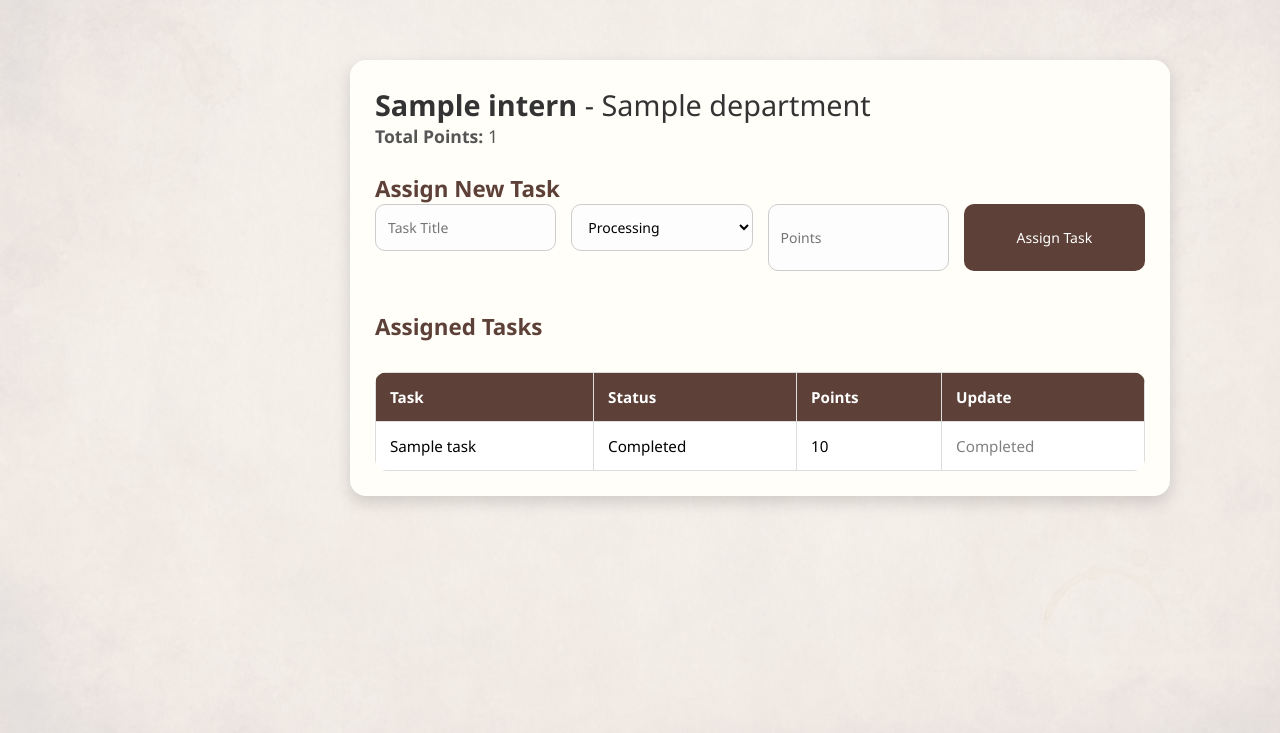
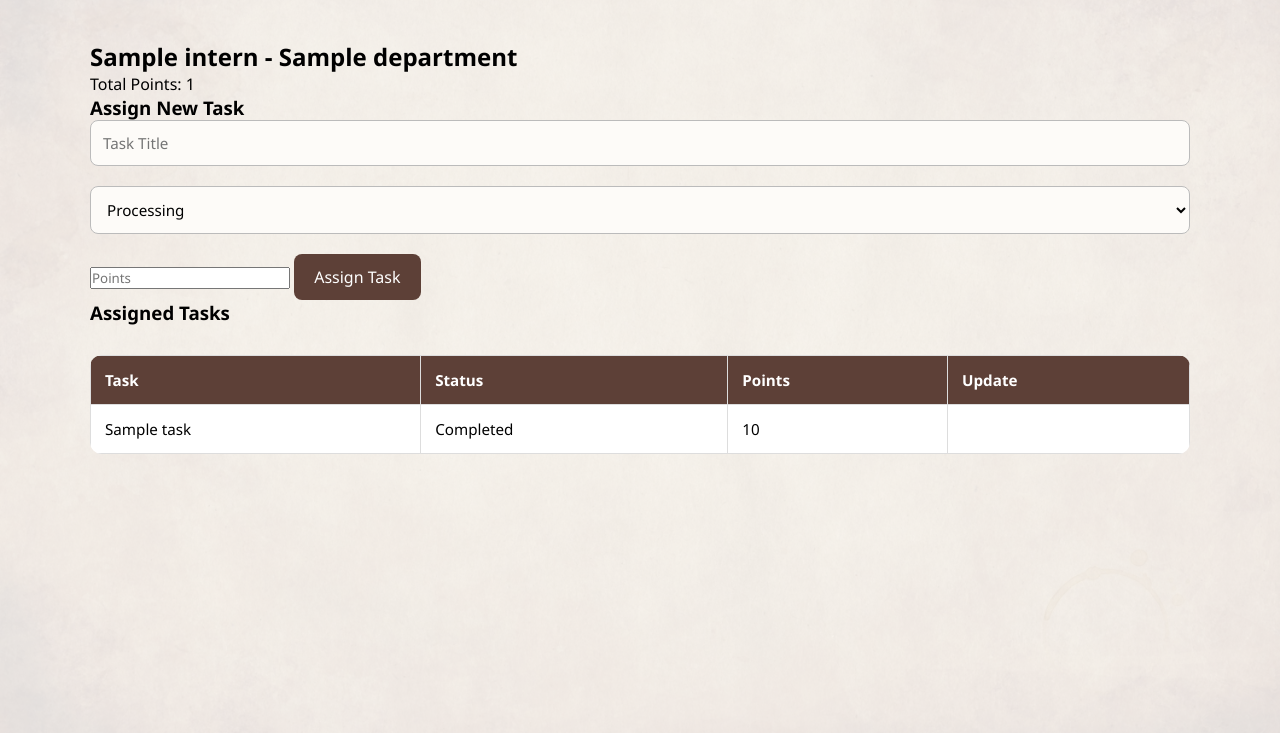
Before and after one commit to moulik3637/intern, a Flask app: template templates/intern_detail.html in a window 1280 px wide. Shown: the part 67-800 px from the top of the page. Run offline with Flask 3, Linux system fonts and the light colour scheme; the template is opened without the code that fills it: most values are stand-ins (such as "Sample title", 1, 10 or a date in 2020).

Commit message:
intern_detail.html

```diff
--- a/templates/intern_detail.html
+++ b/templates/intern_detail.html
@@ -1,35 +1,30 @@
 {% extends "layout.html" %}
 {% block title %}{{ intern.name }} Details{% endblock %}
 {% block content %}
-<div class="dashboard-container">
-    <div class="main-content">
-        <div class="card animate-slide-up" style="max-width: 960px; margin: 0 auto;">
-            <h2>{{ intern.name }} <span style="font-weight: normal;">- {{ intern.department }}</span></h2>
-            <p style="font-size: 1.1rem; margin-bottom: 25px;"><strong>Total Points:</strong> {{ total_points }}</p>
+<h2>{{ intern.name }} - {{ intern.department }}</h2>
+<p>Total Points: {{ total_points }}</p>
 
 <h3>Assign New Task</h3>
-            <form method="post" class="admin-form" style="margin-bottom: 40px;">
+<form method="post">
     <input type="text" name="task" placeholder="Task Title" required>
     <select name="status">
         <option value="Processing">Processing</option>
         <option value="To be reviewed">To be reviewed</option>
         <option value="Completed">Completed</option>
     </select>
-                <input type="number" name="points" placeholder="Points" min="0" style="width: 100%;">
+    <input type="number" name="points" placeholder="Points" min="0" style="width: 200px;">
     <button type="submit">Assign Task</button>
 </form>
 
+
 <h3>Assigned Tasks</h3>
 <table>
-                <thead>
     <tr>
         <th>Task</th>
         <th>Status</th>
         <th>Points</th>
         <th>Update</th>
     </tr>
-                </thead>
-                <tbody>
     {% for task in tasks %}
     <tr>
         <td>{{ task.task }}</td>
@@ -39,7 +34,7 @@
         <td>{{ task.points }}</td>
         <td>
             {% if task.status != 'Completed' %}
-                            <form action="{{ url_for('update_task', task_id=task.id) }}" method="post" style="display:flex; gap:10px; flex-wrap: wrap;">
+            <form action="{{ url_for('update_task', task_id=task.id) }}" method="post" style="display:inline;">
                 <select name="status">
                     <option value="Processing" {% if task.status == 'Processing' %}selected{% endif %}>Processing</option>
                     <option value="To be reviewed" {% if task.status == 'To be reviewed' %}selected{% endif %}>To be reviewed</option>
@@ -49,14 +44,10 @@
                 <button type="submit">Update</button>
             </form>
             {% else %}
-                            <span style="color: gray;">Completed</span>
+            <!-- No update button for Completed tasks -->
             {% endif %}
         </td>
     </tr>
     {% endfor %}
-                </tbody>
 </table>
-        </div>
-    </div>
-</div>
 {% endblock %}
```
Lines whose indentation alone changed are shown as unchanged.
